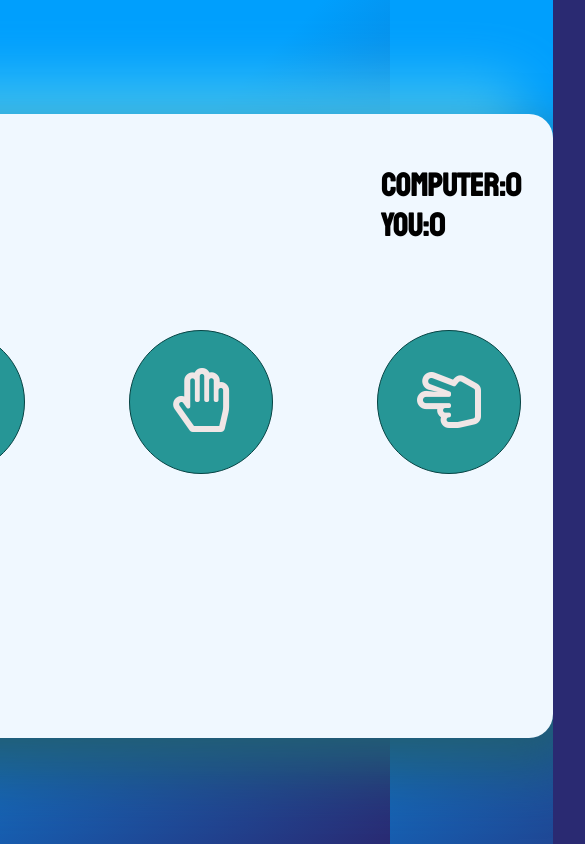
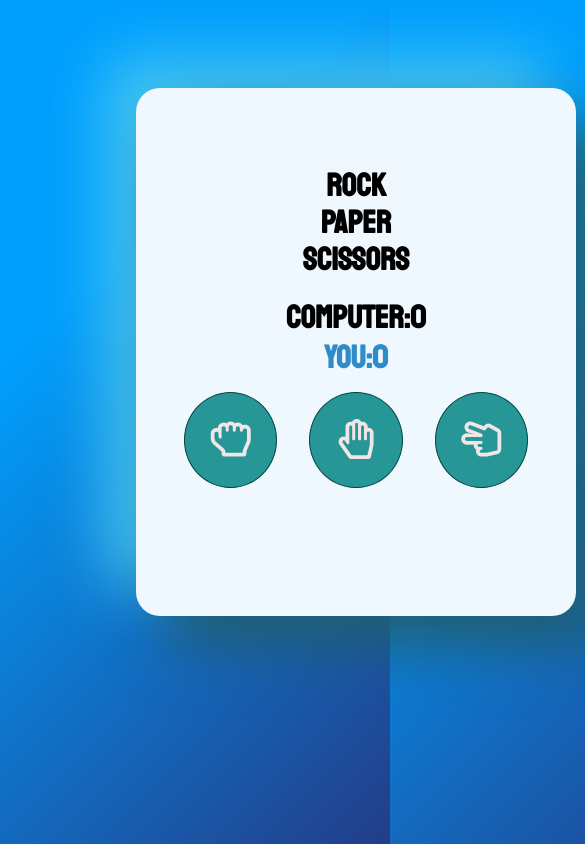
Before and after one commit to RiyazSyed8790/RockPaperScissor, a plain HTML site: page index.html in a window 390 px wide. Both pictures are taken after a click on the button "Start Game". Shown: the top 844 px of the page, 585 px wide, since content can reach past the window. Drawn offline with Linux system fonts and the light colour scheme.

Commit message:
Made responsive changes for tabs

```diff
--- a/index.html
+++ b/index.html
@@ -19,7 +19,7 @@
     </div>
      <div class="d2">
         <h2>Computer:<span id="computer-score">0</span></h2>
-        <h2>You:<span id="user-score">0</span></h2>
+        <h2 style="color: rgb(47, 139, 201);">You:<span id="user-score">0</span></h2>
     </div>
  </header>
  <section class="hands hidden" id="igi3" >
@@ -32,7 +32,7 @@
      <button id="game-start" onclick="gamestart()">Start Game</button>
      </div>
      <div class="game-result hidden " id="igi"  >
-    <p id="user choice"></p>
+    <p id="user-choice"></p>
     <p id="computer-choice"></p>
      <div id="result" class="scorecard">You won</div>
     </div>
--- a/script.js
+++ b/script.js
@@ -14,6 +14,7 @@ function gameLogic(userInput,computerinput){
         if(computerinput==='paper'){
             document.getElementById("result").innerText="You Lose";
             console.log('You lose');
+
             cScore++;
             return;
         }
@@ -41,11 +42,13 @@ function gameLogic(userInput,computerinput){
    if(userInput==='scissor'){
        if(computerinput==='rock'){
            console.log('You lose');
+           document.getElementById("result").innerText="You Lose";
            cScore++;
            return;
        }
        else{
            console.log('You win');
+           document.getElementById("result").innerText="You Win";
            pScore++;
            return;
        }
@@ -61,7 +64,7 @@ function check(a){
     document.getElementById("computer-choice").innerText = "Computer chose:" + computerinput ;*/
 
 
-    document.getElementById("user choice").innerText= "You choose:" + userInput;
+    document.getElementById("user-choice").innerText= "You choose:" + userInput ;
     document.getElementById("computer-choice").innerText="Computer choose:" + computerinput ;
     gameLogic(userInput,computerinput);
     computerScore.innerText=cScore;
--- a/styles/style1.css
+++ b/styles/style1.css
@@ -83,7 +83,7 @@ main header h2{
     border: 1px solid rgb(34, 113, 139);
     background-color: rgb(34, 113, 139) ;
     color: rgb(240, 230, 230);
-    letter-spacing: 0.5rem;
+
     width: 20rem ;
     margin: 0rem auto;
     }
@@ -95,7 +95,7 @@ main header h2{
     border: 1px solid rgb(34, 113, 139);
     background-color: rgb(34, 113, 139) ;
     color: rgb(240, 230, 230);
-    letter-spacing: 0.2rem;
+    letter-spacing: 0rem;
     width: 20rem ;
     margin: 2rem auto;
     cursor: pointer;
@@ -108,3 +108,45 @@ main header h2{
 .hidden{
     display: none;
 }
+
+#user-choice{
+    color: rgb(47, 139, 201);
+}
+/*interactive styling start*/
+@media(max-width:768px){
+body{
+ display: block;
+ width: 27.5rem;
+ padding: 5rem 8rem;
+
+
+}
+
+main{
+    size:inherit;
+    min-width: 0;
+    min-height: 20rem;
+    margin-top: 0rem ;
+}
+main header {
+    display: block;
+    text-align: center;
+    margin: 3rem 0;
+}
+.hands button{
+    border-radius: 100%;
+    /*padding: 1rem 1rem;
+    */margin: 1rem 1rem;
+    border:1px solid rgb(6, 68, 68);
+    font-size: 2.5rem;
+    height: 6rem;
+    width: 6rem;
+}
+
+.result .game-result{
+    margin-top: 0.25rem;
+}
+
+}
+
+/*interactive styling end*/
```
